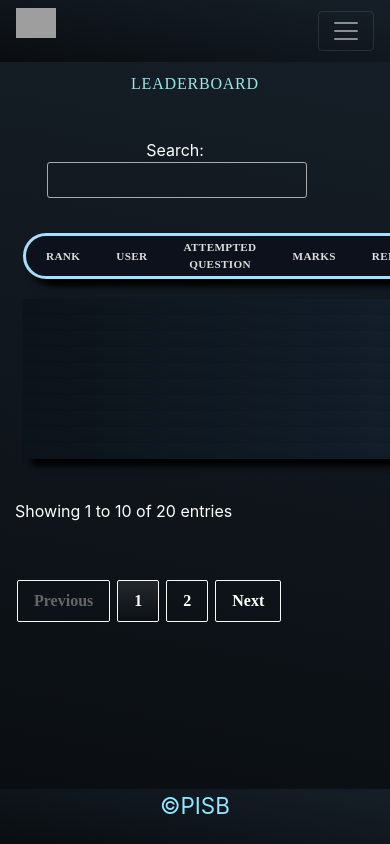
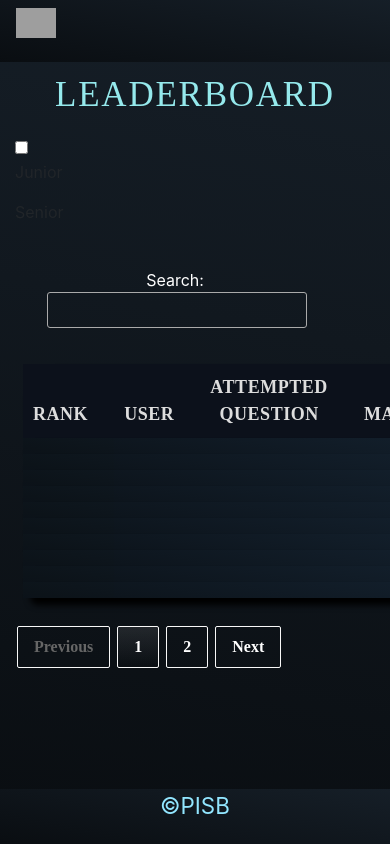
Before and after one commit to PISB-Backend-SIGs/RC-R1, a Django app: template myapp_RC/templates/myapp_RC/leaderboard.html in a window 390 px wide; the page is wider, and only the part inside the window is pictured. Run offline with Django 3.2, Linux system fonts and the light colour scheme; the template is opened without the code that fills it: values that come from a table or form of the project are taken from there, others are empty; data comes from the database, SQL or seed files in the repository; both versions use the stored data as it was after the commit; some libraries are stand-ins or nearby versions; some web fonts are replaced; grey boxes are pictures that could not be loaded.

Commit message:
afewchanges

```diff
--- a/myapp_RC/static/leaderboardstyle.css
+++ b/myapp_RC/static/leaderboardstyle.css
@@ -1,6 +1,7 @@
 @import url('https://fonts.googleapis.com/css2?family=Rowdies:wght@300&display=swap');
 @import url('https://fonts.googleapis.com/css2?family=Poppins&display=swap');
 @import url('https://fonts.googleapis.com/css2?family=Press+Start+2P&display=swap');
+@import url('https://fonts.googleapis.com/css?family=Rubik');
 
 @font-face {
   font-family: 'solthin';
@@ -17,6 +18,7 @@
     /* background-image: linear-gradient(240deg, #000428, #004e92); */
     background: linear-gradient(11deg, #000000 -76%, #2c3e50 280%);
     padding-bottom: 10vh;
+    min-width: 100vw;
 
   }
 
@@ -62,9 +64,6 @@
     margin-left: auto;
     overflow: hidden;
   }
-  .dataTables_paginate {
-    color: white!important;
-}
 .dataTables_length {
     display: none!important;
 }
@@ -255,6 +254,26 @@
         color: black;
       }
     }
+  .dataTables_wrapper .dataTables_paginate .paginate_button.disabled, .dataTables_wrapper .dataTables_paginate .paginate_button.disabled:hover, .dataTables_wrapper .dataTables_paginate .paginate_button.disabled:active {
+    cursor: default;
+    color: white !important;
+    border: 1px solid transparent;
+    background: transparent;
+    box-shadow: none;
+}
+  .dataTables_wrapper .dataTables_filter input {
+    border: 1px solid #aaa;
+    border-radius: 3px;
+    padding: 5px;
+    background-color: transparent;
+    margin-left: 3px;
+    color: white;
+}
+
+table.dataTable th.dt-center, table.dataTable td.dt-center, table.dataTable td.dataTables_empty {
+  text-align: center;
+  color: white;
+}
 
     .dataTables_wrapper .dataTables_length, .dataTables_wrapper .dataTables_filter, .dataTables_wrapper .dataTables_info, .dataTables_wrapper .dataTables_processing, .dataTables_wrapper .dataTables_paginate {
         color: white!important;
@@ -287,134 +306,10 @@
 
   .pagination a:hover:not(.active) {color: black; background-color: white;}
 
-    @media all and (max-width: 768px) {
-      body{
-        height: 100vh;
-      }
-      .container{
-        /* max-width: fit-content; */
-        width: 100%;
-      }
-
-      .container h2 {
-        display: flex;
-        margin-left: 90px;
-        height: 1px;
-        width: 40vw;
-        font-size: medium;
-        align-items: center;
-        justify-content: center;
-      }
-
-      .container h3 {
-        margin-left: 0px;
-        margin-bottom: 20px;
-        width: 100%;
-        font-size: medium;
-      }
-      .table-header {
-        display: flex;
-        /* text-align: center; */
-        align-items: center;
-        justify-content: space-between;
-        width: 100%;
-        height: 12px;
-        /* margin-right: 100px; */
-        font-size: 0.7rem;
-        padding-left: 10px;
-        margin-left: 0px;
-
-      }
-      .table-row{
-        /* text-align: center; */
-        /* align-self: center; */
-        width: 100%;
-        height: 8px;
-        font-size: 0.7rem;
-        padding-left: 14px;
-        margin-left: 0;
-      }
-
-      #player {
-        display: flex;
-        border-width: 3px;
-        width: 76%;
-      }
-
-      li {
-        display: flex;
-        flex-direction: row;
-      }
-
-      .col {
-        display: flex;
-        padding-left: 5px;
-        align-items: center;
-        justify-content: space-between;
-        font-size: 9px;
-      }
-
-      /* .col-1 {
-        flex-basis: 10%;
-      } */
-
-      .col-2 {
-        flex-basis: 45%;
-        margin-left: 8px;
-        /* margin-right: 15px; */
-      }
-      .col-3 {
-        flex-basis: 5%;
-        margin-right: 5px;
-        margin-left: 7px;
-      }
-      .col-4:not(.table-header) {
-        flex-basis: 15%;
-        margin-left: 8px;
-
-      }
-      .col-5 {
-        flex-basis: 0%;
-        margin-left: 8px;
-      }
-        /* :before {
-          color: #6c7a89;
-          padding-right: 10px;
-          content: attr();
-          flex-basis: 50%;
-          text-align: right;
-         }  */
-
-      .search {
-        margin-left: 80px;
-        width: 25%;
-        height: 10px;
-        border: none;
-
-      }
-       .search:hover{
-        box-shadow: none;
-       }
-
-      .search input {
-        width: 150px;
-        font-size: 12px;
-      }
-
-      .pagination a{
-        font-size: 8px;
-        padding: 8px;
-        margin-left: 0;
-      }
-
-      .ieeelogo{
+    @media all and (max-width: 410px) {
+      .dataTables_wrapper .dataTables_info{
         display: none;
-      }
-      .footer{
-        bottom: 0;
-        position: relative;
-      }
-
+    }
     }
 
     .footer{
--- a/myapp_RC/templates/myapp_RC/leaderboard.html
+++ b/myapp_RC/templates/myapp_RC/leaderboard.html
@@ -17,9 +17,6 @@
     <p>
       <img src="{% static 'images/rclogo.png' %}" alt="RC" height="30px" width="40px">
     </p>
-    <button class="navbar-toggler" type="button" data-toggle="collapse" data-target="#navbarNavAltMarkup" aria-controls="navbarNavAltMarkup" aria-expanded="false" aria-label="Toggle navigation">
-    <span class="navbar-toggler-icon"></span>
-    </button>
     <div class="collapse navbar-collapse" id="navbarNavAltMarkup">
       <div class="navbar-nav">
       <!-- <a class="nav-item nav-link active" id="navlink" href="instructions.html">Instructions</a>
@@ -33,8 +30,19 @@
     <div class="container">
         <!-- <h2>REVERSE CODING - ROUND 1</h2> -->
         <h3>Leaderboard</h3>
-
       <div>
+        <section>
+          <input type="checkbox" id="switch">
+                <div class="content">
+                  <label for="switch">
+                    <div class="toggle"></div>
+                    <div class="names">
+                      <p class="light">Junior</p>
+                      <p class="dark">Senior</p>
+                    </div>
+                  </label>
+                </div>
+          </section>
         <table id = "members" class = "table table-bordered responsive-table order-column" style="border: none;">
           <thead>
               <tr class="table-header">
```
Also changed, not shown: myapp_RC/templates/myapp_RC/signin.html (+5 -5 lines), myapp_RC/views.py (+4 -5 lines), db.sqlite3.
